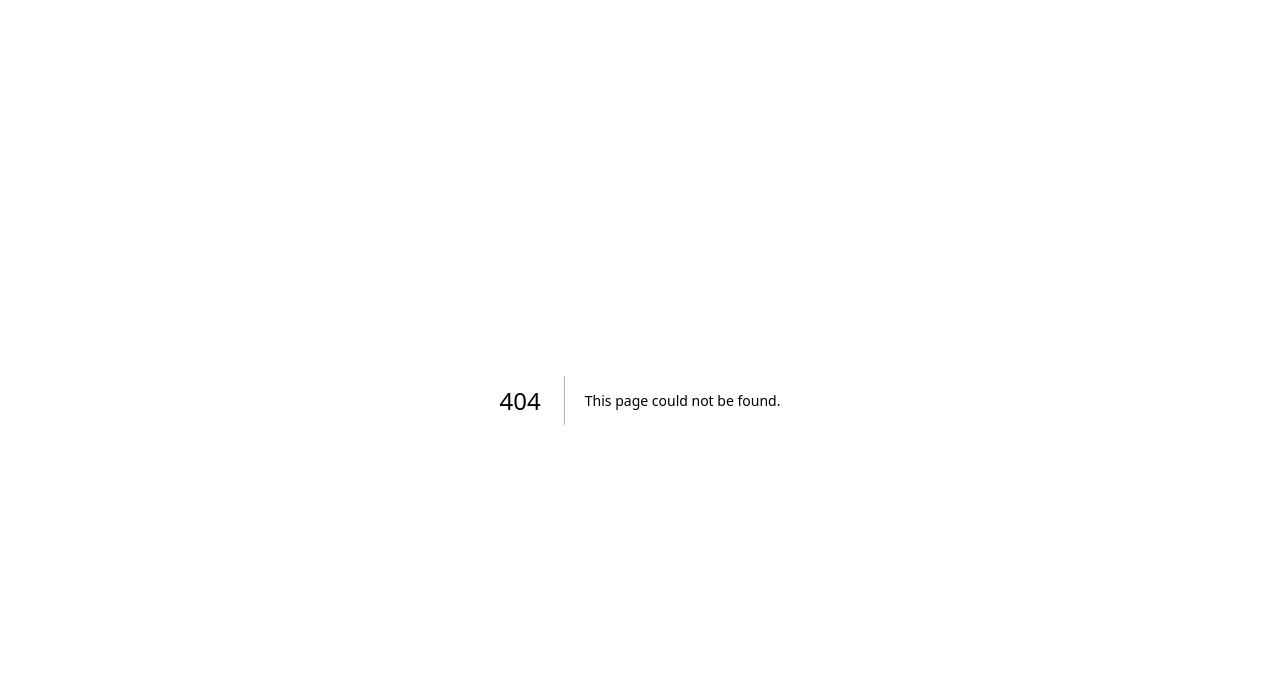
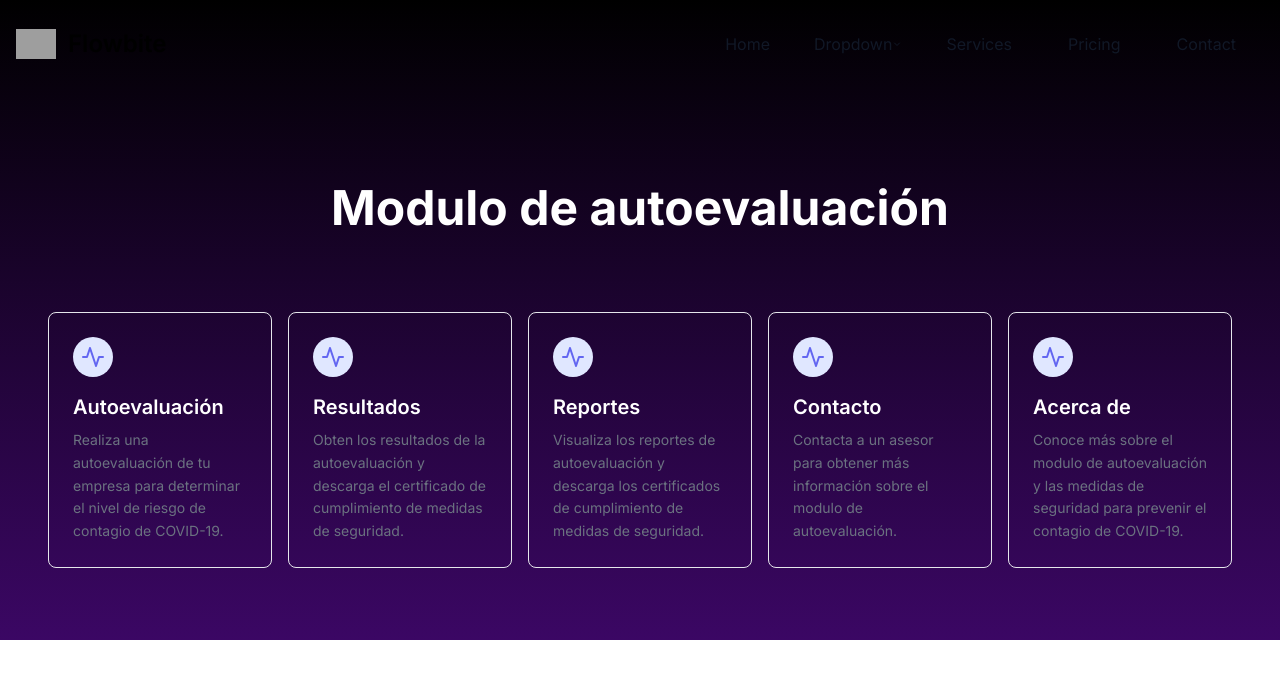
Before and after one commit to Luvara/ProyectoProgra4ControlDeRiesgo, a Next.js app in the folder control-de-riesgo/: page /homePage in a window 1280 px wide. Before the commit this address had no page. Shown: the top 678 px of the page. Built offline with nearby package versions, Linux system fonts and the light colour scheme; grey boxes are pictures that could not be loaded.

Commit message:
HomePage en proceso

```diff
--- /dev/null
+++ b/control-de-riesgo/app/homePage/page.tsx
@@ -0,0 +1,11 @@
+import HomePage from "@/components/homePage";
+
+function page() {
+  return (
+    <>
+    <HomePage/>
+    </>
+  )
+}
+
+export default page;
--- /dev/null
+++ b/control-de-riesgo/components/bodyHomePage.tsx
@@ -0,0 +1,24 @@
+import CardBody from "./cardBody";
+
+const BodyHomePage: React.FC = () => {
+    return (
+        <section className="text-gray-600 body-font">
+            <div className="container px-5 py-24 mx-auto">
+                <div className="flex flex-wrap w-full mb-20 flex-col items-center text-center">
+                    <h1 className="md:text-5xl text-3xl font-bold title-font mb-2 text-white">Modulo de autoevaluación</h1>
+                </div>
+                <div className="justify-center flex flex-wrap -m-4">
+                    <CardBody title="Autoevaluación" description="Realiza una autoevaluación de tu empresa para determinar el nivel de riesgo de contagio de COVID-19." icon={<svg fill="none" stroke="currentColor" strokeLinecap="round" strokeLinejoin="round" strokeWidth="2" className="w-6 h-6" viewBox="0 0 24 24"><path d="M22 12h-4l-3 9L9 3l-3 9H2"></path></svg>}/>
+                    <CardBody title="Resultados" description="Obten los resultados de la autoevaluación y descarga el certificado de cumplimiento de medidas de seguridad." icon={<svg fill="none" stroke="currentColor" strokeLinecap="round" strokeLinejoin="round" strokeWidth="2" className="w-6 h-6" viewBox="0 0 24 24"><path d="M22 12h-4l-3 9L9 3l-3 9H2"></path></svg>}/>
+                    <CardBody title="Reportes" description="Visualiza los reportes de autoevaluación y descarga los certificados de cumplimiento de medidas de seguridad." icon={<svg fill="none" stroke="currentColor" strokeLinecap="round" strokeLinejoin="round" strokeWidth="2" className="w-6 h-6" viewBox="0 0 24 24"><path d="M22 12h-4l-3 9L9 3l-3 9H2"></path></svg>}/>
+                    <CardBody title="Contacto" description="Contacta a un asesor para obtener más información sobre el modulo de autoevaluación." icon={<svg fill="none" stroke="currentColor" strokeLinecap="round" strokeLinejoin="round" strokeWidth="2" className="w-6 h-6" viewBox="0 0 24 24"><path d="M22 12h-4l-3 9L9 3l-3 9H2"></path></svg>}/>
+                    <CardBody title="Acerca de" description="Conoce más sobre el modulo de autoevaluación y las medidas de seguridad para prevenir el contagio de COVID-19." icon={<svg fill="none" stroke="currentColor" strokeLinecap="round" strokeLinejoin="round" strokeWidth="2" className="w-6 h-6" viewBox="0 0 24 24"><path d="M22 12h-4l-3 9L9 3l-3 9H2"></path></svg>}/>
+                </div>
+                <div className="justify-center flex flex-wrap -m-4">
+                </div>
+            </div>
+        </section>
+    );
+};
+
+export default BodyHomePage;
--- /dev/null
+++ b/control-de-riesgo/components/cardBody.tsx
@@ -0,0 +1,19 @@
+const HomePageCard = ({ title, description, icon }: { title: string, description: string, icon: JSX.Element }) => {
+  return (
+    <div className="xl:w-60 md:w-56 p-2">
+      <div className="border h-full border-gray-200 p-6 rounded-lg">
+        <div className="w-10 h-10 inline-flex items-center justify-center rounded-full bg-indigo-100 text-indigo-500 mb-4">
+          {icon ? icon : (
+            <svg fill="none" stroke="currentColor" strokeLinecap="round" strokeLinejoin="round" strokeWidth="2" className="w-6 h-6" viewBox="0 0 24 24">
+              <path d="M22 12h-4l-3 9L9 3l-3 9H2"></path>
+            </svg>
+          )}
+        </div>
+        <h2 className="text-xl text-white font-semibold title-font mb-2">{title}</h2>
+        <p className="leading-relaxed text-gray-500 text-sm">{description}</p>
+      </div>
+    </div>
+  );
+};
+
+export default HomePageCard;
--- /dev/null
+++ b/control-de-riesgo/components/header.tsx
@@ -0,0 +1,90 @@
+"use client";
+import { useState, useEffect  } from "react";
+import Image from "next/image";
+
+const Header = () => {
+  const [isDropdownOpen, setIsDropdownOpen] = useState(false);
+  const [isDoubleDropdownOpen, setIsDoubleDropdownOpen] = useState(false);
+  const [isDropdownMobile, setIsDropdownMobile] = useState(false);
+  const [isMobile, setIsMobile] = useState(false);
+
+    useEffect(() => {
+        const handleResize = () => {
+            setIsMobile(window.innerWidth < 768);
+        };
+        window.addEventListener("resize", handleResize);
+        return () => window.removeEventListener("resize", handleResize);
+    }, []);
+
+    const toggleDropdown = () => {
+        setIsDropdownOpen(!isDropdownOpen);
+        if (isDropdownOpen) setIsDoubleDropdownOpen(false);
+    };
+
+  return (
+    <nav className="relative">
+      <div className="max-w-screen-xl flex flex-wrap items-center justify-between mx-auto p-4">
+        <a href="#" className="flex items-center space-x-3 rtl:space-x-reverse">
+          <Image src="https://flowbite.com/docs/images/logo.svg" width={40} height={40} alt="Flowbite" />
+          <span className="self-center text-2xl font-semibold whitespace-nowrap dark:text-white">
+            Flowbite
+          </span>
+        </a>
+
+        <button
+          type="button"
+          className="inline-flex items-center p-2 w-10 h-10 justify-center text-sm text-gray-500 rounded-lg md:hidden hover:bg-gray-100 focus:outline-none focus:ring-2 focus:ring-gray-200 dark:text-gray-400 dark:hover:bg-gray-700 dark:focus:ring-gray-600"
+          onClick={() => setIsDropdownMobile(!isDropdownMobile)}
+          aria-expanded={isDropdownMobile}
+        >
+          <span className="sr-only">Open main menu</span>
+          <svg className="w-5 h-5" fill="none" viewBox="0 0 24 24" stroke="currentColor">
+            <path strokeLinecap="round" strokeLinejoin="round" strokeWidth={2} d="M4 6h16M4 12h16m-7 6h7" />
+          </svg>
+        </button>
+
+        <div className={`${isDropdownMobile ? "block" : "hidden"} absolute top-full left-0 right-0 md:static md:block md:w-auto z-20`}>
+          <ul className={`${isMobile ? "border border-gray-100 md:border-0 md:bg-white dark:bg-gray-800 md:dark:bg-gray-900 dark:border-gray-700" : ""} flex flex-col p-4 mt-4 rounded-lg md:flex-row md:space-x-8 md:mt-0`}>
+            <li><a href="#" className="py-2 px-3 text-gray-900 hover:bg-gray-100 dark:hover:bg-gray-700 dark:text-white">Home</a></li>
+            <li className="relative">
+              <button onClick={toggleDropdown} className="flex items-center justify-between w-full  text-gray-900 hover:bg-gray-100 dark:hover:bg-gray-700 dark:text-white">
+                Dropdown
+                <svg className="w-2.5 h-2.5" fill="none" viewBox="0 0 20 20">
+                  <path stroke="currentColor" strokeLinecap="round" strokeLinejoin="round" strokeWidth={2} d="M5 8l5 5 5-5" />
+                </svg>
+              </button>
+
+              {isDropdownOpen && (
+                <div className="my-2 absolute z-50 bg-white divide-y divide-gray-100 rounded-lg shadow w-44 dark:bg-gray-700">
+                  <ul className="py-1 text-sm text-gray-700 dark:text-gray-200">
+                    <li><a href="#" className="block px-4 py-2 hover:bg-gray-100 dark:hover:bg-gray-600">Dashboard</a></li>
+                    <li>
+                      <button onClick={(e) => {e.stopPropagation(); setIsDoubleDropdownOpen(!isDoubleDropdownOpen);}} className="flex items-center justify-between w-full px-4 py-2 text-gray-900 hover:bg-gray-100 dark:hover:bg-gray-600 dark:text-white">
+                        More Options
+                        <svg className="w-2.5 h-2.5" fill="none" viewBox="0 0 20 20">
+                          <path stroke="currentColor" strokeLinecap="round" strokeLinejoin="round" strokeWidth={2} d="M5 8l5 5 5-5" />
+                        </svg>
+                      </button>
+
+                      {isDoubleDropdownOpen && (
+                        <ul className="absolute mx-2 top-10 left-full divide-gray-100 rounded-lg shadow w-44 dark:bg-gray-700">
+                          <li><a href="#" className="block px-4 py-2 dark:hover:bg-gray-600">Submenu Item 1</a></li>
+                          <li><a href="#" className="block px-4 py-2 dark:hover:bg-gray-600">Submenu Item 2</a></li>
+                        </ul>
+                      )}
+                    </li>
+                  </ul>
+                </div>
+              )}
+            </li>
+            <li><a href="#" className="py-2 px-3 text-gray-900 hover:bg-gray-100 dark:hover:bg-gray-700 dark:text-white">Services</a></li>
+            <li><a href="#" className="py-2 px-3 text-gray-900 hover:bg-gray-100 dark:hover:bg-gray-700 dark:text-white">Pricing</a></li>
+            <li><a href="#" className="py-2 px-3 text-gray-900 hover:bg-gray-100 dark:hover:bg-gray-700 dark:text-white">Contact</a></li>
+          </ul>
+        </div>
+      </div>
+    </nav>
+  );
+};
+
+export default Header;
--- /dev/null
+++ b/control-de-riesgo/components/homePage.tsx
@@ -0,0 +1,14 @@
+"use client";
+import Header from './header';
+import BodyHomePage from './bodyHomePage';
+
+const HomePage: React.FC = () => {
+    return (
+        <div className="bg-gradient-to-b from-black to-purple-950">
+            <Header/>
+            <BodyHomePage/>
+        </div>
+    );
+};
+
+export default HomePage;
```
